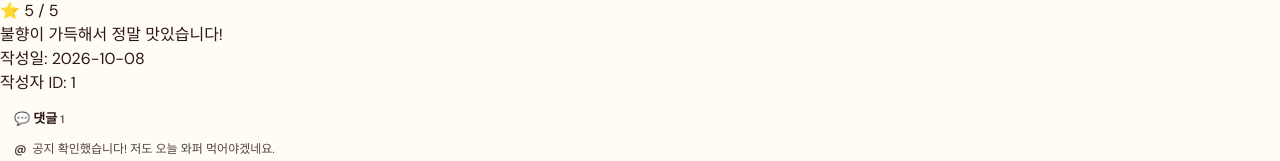
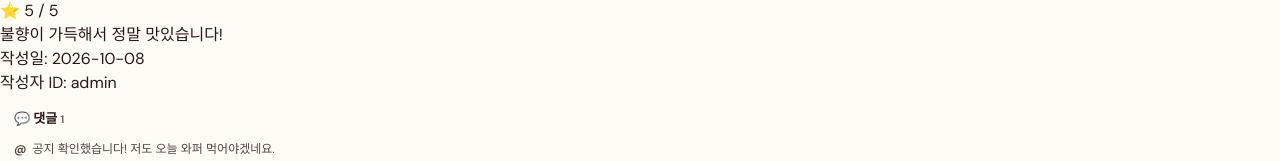
Before and after one commit to ohhyojeong/Burgergram, a React (Vite) app: page /feeds/1 in a window 1280 px wide. Shown: the part 197-358 px from the top of the page. Built offline with nearby package versions, Linux system fonts and the light colour scheme.

Commit message:
fix: display author username

```diff
--- a/src/pages/FeedDetailPage.jsx
+++ b/src/pages/FeedDetailPage.jsx
@@ -17,7 +17,7 @@ function FeedDetailPage() {
   const { feeds, updateFeed, deleteFeed } = useFeed();
 
   // 현재 로그인한 사용자 정보
-  const { currentUser } = useAuth();
+  const { currentUser, users } = useAuth();
 
   // 수정 화면 표시 여부
   const [isEditing, setIsEditing] = useState(false);
@@ -38,7 +38,10 @@ function FeedDetailPage() {
   }
 
   // 본인이 작성한 게시글인지 확인
-  const isAuthor = currentUser?.id === feed.userId;
+  const author = users.find(
+  (user) => String(user.id) === String(feed.userId)
+);
+const isAuthor = currentUser?.id === feed.userId;
 
   // 게시글 수정
   const handleUpdate = (updatedData) => {
@@ -167,7 +170,7 @@ function FeedDetailPage() {
 
             {/* 작성자 */}
             <p>
-              작성자 ID: {feed.userId}
+              작성자 ID: {author?.username || '알 수 없는 사용자'}
             </p>
 
             {/* 본인 게시글인 경우 수정/삭제 버튼 */}
```
